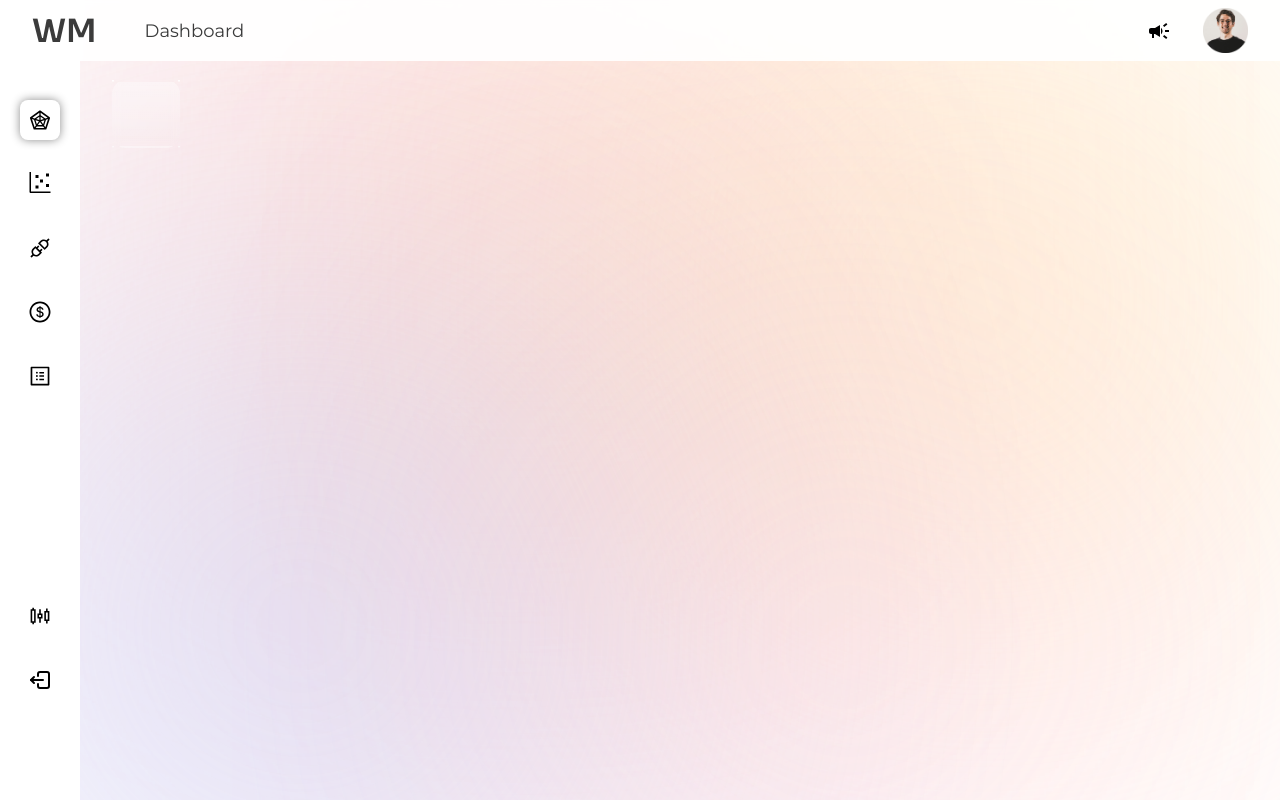
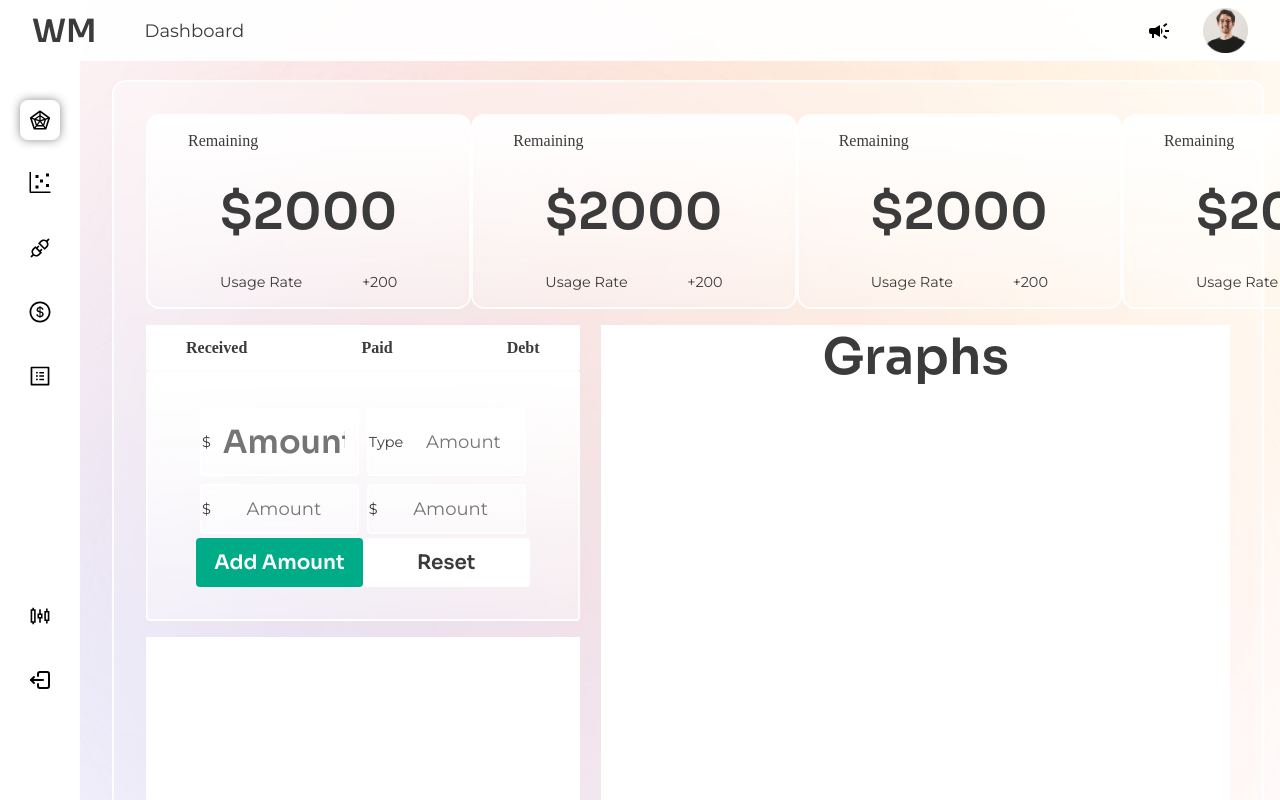
Before and after one commit to naveengitboi/walletmanagerapp, a React (Create React App) app in the folder frontend/: page / in a window 1280 px wide. Built offline with nearby package versions, Linux system fonts and the light colour scheme.

Commit message:
added dashboard draft

```diff
--- a/frontend/src/App.css
+++ b/frontend/src/App.css
@@ -35,7 +35,7 @@
 
   /* svg */
   --svg_size: 1.5rem;
-  --svg_color:black;
+  --svg_color: black;
 }
 
 .hLarge {
@@ -83,9 +83,8 @@
   );
   -webkit-backdrop-filter: blur(5px);
   backdrop-filter: blur(5px);
-  border-image: linear-gradient(rgb(255, 255, 255), rgba(255, 255, 255, 0)) 50;
-  border-width: 2px;
-  border-style: solid;
+  border: 2px solid rgba(255, 255, 255, 0.8);
+  border-radius: 0.85rem;
 }
 
 /* body */
@@ -93,6 +92,8 @@ body {
   color: var(--dark_gray);
   background-image: url("/public/bg_svg.svg");
   background-size: cover;
+  overflow-x: hidden;
+  width: 100vw;
 }
 
 .appContainer {
@@ -103,11 +104,12 @@ body {
 
 .routesContainer {
   padding: 10vh 2rem;
-    overflow-y: auto;
+  overflow-y: auto;
 }
 
 .insideRoutesContainer {
   padding: 2rem;
   border-radius: 0.85rem;
-
+  min-width: 90vw;
+  min-height: 80vh;
 }
--- a/frontend/src/App.js
+++ b/frontend/src/App.js
@@ -2,6 +2,7 @@ import './App.css';
 import { Routes, Route } from 'react-router-dom'
 import Header from './components/Header';
 import SideNav from './components/SideNav';
+import Dashboard from './pages/Dashboard';
 function App() {
   return (
     <>
@@ -11,7 +12,9 @@ function App() {
           <SideNav />
           <div className="routesContainer ">
             <div className="insideRoutesContainer glassBg">
-
+            <Routes>
+              <Route path='/' element={<Dashboard/>} />
+            </Routes>
             </div>
           </div>
         </div>
--- /dev/null
+++ b/frontend/src/componentStyles/AddMoneyType.css
@@ -0,0 +1,31 @@
+.addMoneyTypeContainer {
+  width: 100%;
+  display: grid;
+  grid-template-columns: repeat(2, 1fr);
+  background-image: linear-gradient(white, rgba(255, 255, 255, 0.253));
+  padding: 2rem 3rem;
+  border-radius: 0.25rem;
+}
+
+.amtInputContainer {
+  display: flex;
+  max-width: 300px;
+  justify-content: center;
+  align-items: center;
+  border-radius: 0.25rem;
+  margin: 0.25rem;
+}
+.amtInputContainer input {
+  width: 100%;
+  border: none;
+  background-color: transparent;
+  text-align: center;
+  outline: none;
+  padding: 0.75rem;
+}
+.amtInputContainer .green {
+  color: var(--dark_green);
+}
+.amtInputContainer .red {
+  color: var(--dark_red);
+}
--- /dev/null
+++ b/frontend/src/componentStyles/Analytics.css
@@ -0,0 +1,4 @@
+.analytics {
+  background-color: white;
+  text-align: center;
+}
--- a/frontend/src/componentStyles/Button.css
+++ b/frontend/src/componentStyles/Button.css
@@ -1,7 +1,7 @@
 .defaultBtn {
   border: none;
   background-color: white;
-  border-radius: 0.5rem;
+  border-radius: 0.25rem;
   padding: 0.75rem;
   color: var(--dark_gray);
 }
--- /dev/null
+++ b/frontend/src/componentStyles/DashboardHeader.css
@@ -0,0 +1,22 @@
+.infoContainer {
+  padding: 1rem 2.5rem;
+  background-image: linear-gradient(
+    rgba(255, 255, 255, 0.934),
+    rgba(255, 255, 255, 0)
+  );
+
+}
+.moneyInfo {
+  text-align: center;
+  padding: 0 2rem;
+}
+
+.moneyInfo .hLarge {
+  padding: 1.85rem 0;
+}
+
+.bottomHeader {
+  display: flex;
+  justify-content: space-between;
+  align-items: center;
+}
--- /dev/null
+++ b/frontend/src/components/AddMoneyType.js
@@ -0,0 +1,39 @@
+import React from 'react'
+import '../componentStyles/AddMoneyType.css'
+import Button from '../components/Button'
+
+function AddMoneyType() {
+    return (
+        <div className='addMoneyTypeContainer glassBg'>
+            <div className="amtInputContainer glassBg">
+                <p className='pSmall'>
+                    $
+                </p>
+                <input type="text" placeholder='Amount' className='hMedium' />
+            </div>
+            <div className="amtInputContainer glassBg">
+                <p className='pSmall'>
+                    Type
+                </p>
+                <input type="text" placeholder='Amount' className='pMedium' />
+            </div>
+            <div className="amtInputContainer glassBg">
+                <p className='pSmall'>
+                    $
+                </p>
+                <input type="text" placeholder='Amount' className='pMedium' />
+            </div>
+            <div className="amtInputContainer glassBg">
+                <p className='pSmall'>
+                    $
+                </p>
+                <input type="text" placeholder='Amount' className='pMedium'  />
+            </div>
+
+            <Button color='lightGreen' btnType='Add Amount' />
+            <Button color='white' btnType='Reset' />
+        </div>
+    )
+}
+
+export default AddMoneyType
--- /dev/null
+++ b/frontend/src/components/Analytics.js
@@ -0,0 +1,11 @@
+import React from 'react'
+import '../componentStyles/Analytics.css'
+function Analytics() {
+  return (
+      <div className='analytics'>
+          <h1 className='hLarge'>Graphs</h1>
+      </div>
+  )
+}
+
+export default Analytics
--- a/frontend/src/components/Button.js
+++ b/frontend/src/components/Button.js
@@ -1,9 +1,9 @@
 import React from 'react'
 import '../componentStyles/Button.css'
 
-function Button() {
+function Button(props) {
     return (
-        <button className={`defaultBtn pLarge`}>Button</button>
+        <button className={`defaultBtn pLarge ${props.color}`}>{props.btnType}</button>
     )
 }
 
--- /dev/null
+++ b/frontend/src/components/DashboardHeader.js
@@ -0,0 +1,18 @@
+import React from 'react'
+import '../componentStyles/DashboardHeader.css'
+function DashboardHeader() {
+    return (
+        <div className='glassBg infoContainer'>
+            <p className='topHeadings'>Remaining</p>
+            <div className="moneyInfo">
+                <h1 className='hLarge'>$2000</h1>
+                <div className="bottomHeader">
+                    <p className='pSmall'>Usage Rate</p>
+                    <p className='pSmall'>+200</p>
+                </div>
+            </div>
+        </div>
+    )
+}
+
+export default DashboardHeader
--- /dev/null
+++ b/frontend/src/pages/Dashboard.js
@@ -0,0 +1,44 @@
+import React from 'react'
+import DashboardHeader from '../components/DashboardHeader'
+import { Link } from 'react-router-dom'
+import '../pagesCss/Dashboard.css'
+import AddMoneyType from '../components/AddMoneyType'
+import Analytics from '../components/Analytics'
+
+function Dashboard() {
+  return (
+    <div className='page'>
+      <div className="dashboardHeader">
+        <DashboardHeader />
+        <DashboardHeader />
+        <DashboardHeader />
+        <DashboardHeader />
+      </div>
+
+      <div className="dashboardFooter">
+        <div className="dbfLeft">
+          <div className="addMoneyContainer">
+            <div className="amcNavbar">
+              <Link to='/transaction/received'>Received</Link>
+              <Link to='/transaction/paid'>Paid</Link>
+              <Link to='/transaction/paid'>Debt</Link>
+            </div>
+            <AddMoneyType />
+
+          </div>
+
+          <div className="transactionsHistoryContainer">
+
+          </div>
+        </div>
+
+
+        <div className='analyticsContainer'>
+          <Analytics/>
+        </div>
+      </div>
+    </div>
+  )
+}
+
+export default Dashboard
--- /dev/null
+++ b/frontend/src/pagesCss/Dashboard.css
@@ -0,0 +1,48 @@
+.dashboardHeader {
+  display: flex;
+  justify-content: space-between;
+  align-items: center;
+}
+.dashboardFooter {
+  display: flex;
+  margin: 1rem 0;
+  justify-content: space-between;
+}
+.dbfLeft {
+  width: 40%;
+  display: flex;
+  flex-direction: column;
+  align-items: center;
+  justify-content: center;
+}
+
+.addMoneyContainer {
+  width: 100%;
+}
+.amcNavbar {
+  width: 100%;
+  display: flex;
+  justify-content: space-between;
+  align-items: center;
+  color: inherit;
+  background-color: white;
+}
+.amcNavbar a {
+  color: inherit;
+  font-weight: 600;
+  text-decoration: none;
+  padding: 0.85rem 2.5rem;
+  background-color: white;
+}
+.transactionsHistoryContainer {
+  height: 30vh;
+  width: 100%;
+  background-color: white;
+  margin: 1rem 0 0;
+}
+
+.analyticsContainer {
+  background-color: white;
+  width: 58%;
+  text-align: center;
+}
```
